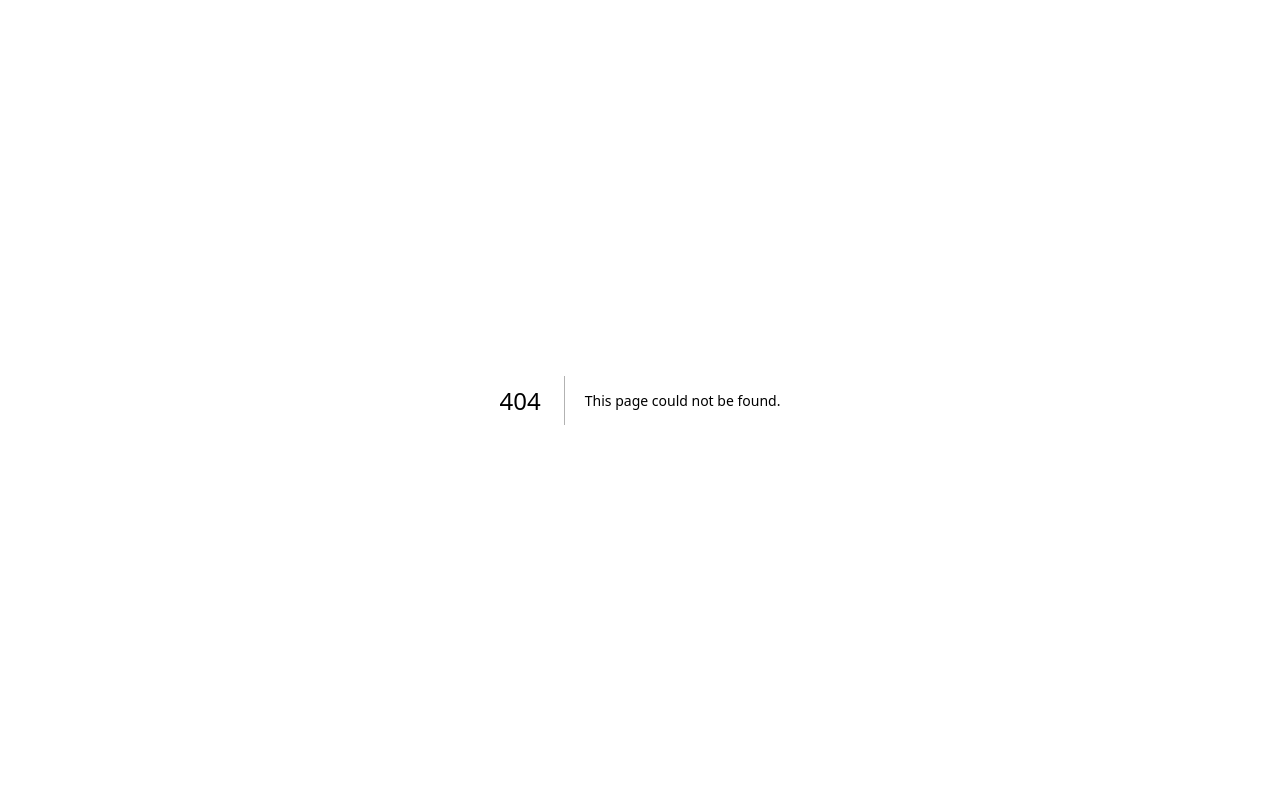
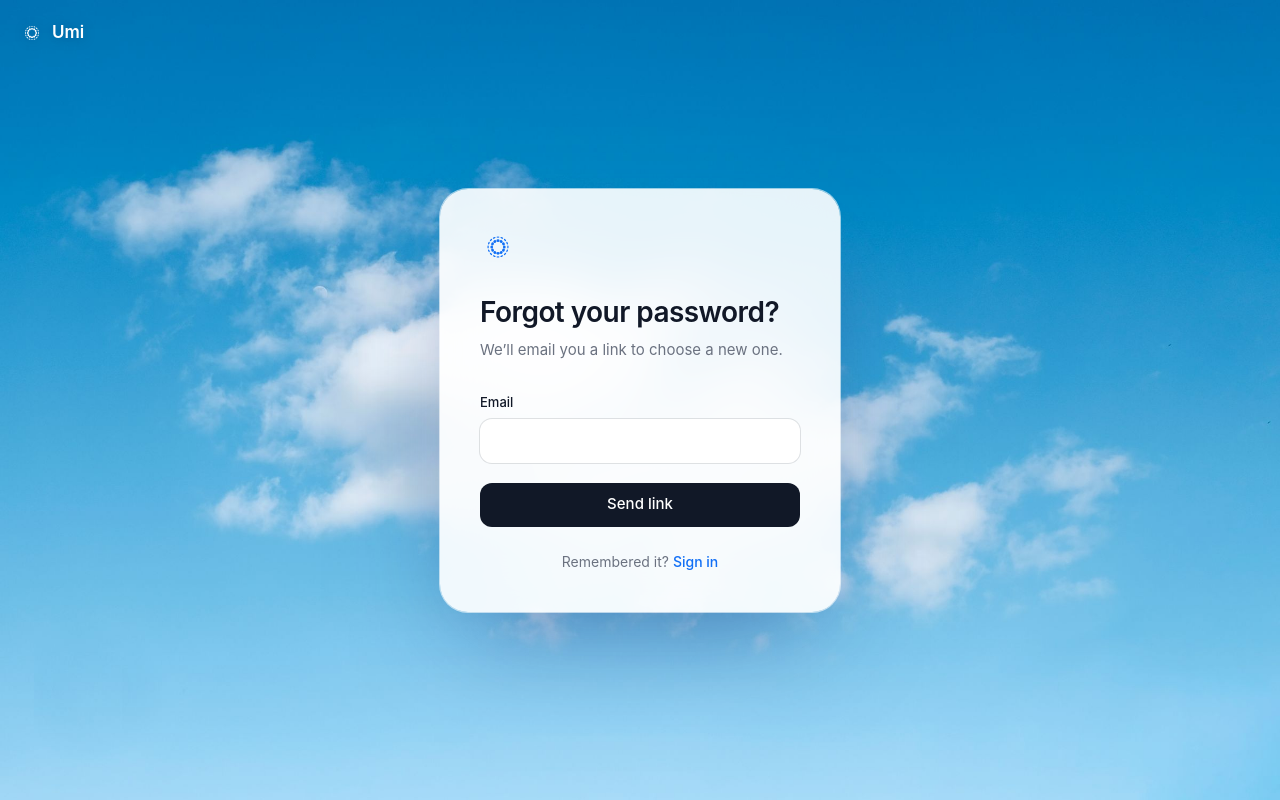
Before and after one commit to huseyinsezeryildirim/umi, a Next.js app in the folder apps/site/: page /forgot in a window 1280 px wide. Before the commit this address had no page. Built offline with nearby package versions, Linux system fonts and the light colour scheme; no server answers.

Commit message:
Accounts: email confirmation, password reset and a wrong-password limit; emails through Resend or Brevo (logged locally)

```diff
--- /dev/null
+++ b/apps/site/app/forgot/page.tsx
@@ -0,0 +1,8 @@
+import type { Metadata } from "next";
+import { ForgotForm } from "@/components/AuthForm";
+
+export const metadata: Metadata = { title: "Forgot password · Umi" };
+
+export default function Page() {
+  return <ForgotForm />;
+}
--- /dev/null
+++ b/apps/site/app/reset/page.tsx
@@ -0,0 +1,8 @@
+import type { Metadata } from "next";
+import { ResetForm } from "@/components/AuthForm";
+
+export const metadata: Metadata = { title: "New password · Umi" };
+
+export default function Page() {
+  return <ResetForm />;
+}
--- /dev/null
+++ b/apps/site/app/verify/page.tsx
@@ -0,0 +1,8 @@
+import type { Metadata } from "next";
+import { VerifyPage } from "@/components/AuthForm";
+
+export const metadata: Metadata = { title: "Confirm email · Umi" };
+
+export default function Page() {
+  return <VerifyPage />;
+}
--- a/apps/site/components/AuthForm.tsx
+++ b/apps/site/components/AuthForm.tsx
@@ -2,37 +2,13 @@
 
 import { motion } from "motion/react";
 import { useEffect, useState } from "react";
-import { getToken, signIn, signUp } from "@/lib/account";
+import { forgotPassword, getToken, resetPassword, signIn, signUp, verifyEmail } from "@/lib/account";
 import { Mark } from "./ui";
 
 const EASE = [0.25, 1, 0.5, 1] as const;
 
-/** The sign-in and sign-up page: one quiet card on the sky. */
-export function AuthForm({ mode }: { mode: "login" | "signup" }) {
-  const [email, setEmail] = useState("");
-  const [password, setPassword] = useState("");
-  const [busy, setBusy] = useState(false);
-  const [error, setError] = useState("");
-  const signup = mode === "signup";
-
-  // Already signed in: straight to the app.
-  useEffect(() => {
-    if (getToken()) location.replace("/app");
-  }, []);
-
-  const submit = async (e: React.FormEvent) => {
-    e.preventDefault();
-    setBusy(true);
-    setError("");
-    try {
-      await (signup ? signUp : signIn)(email, password);
-      location.assign("/app");
-    } catch (err) {
-      setError((err as Error).message);
-      setBusy(false);
-    }
-  };
-
+/** One quiet card on the sky, shared by every account page. */
+function Shell({ title, lead, children }: { title: string; lead: string; children: React.ReactNode }) {
   return (
     <main className="relative grid min-h-[100svh] place-items-center overflow-hidden px-4 py-16">
       <img src="/photos/sky.jpg" alt="" className="absolute inset-0 size-full object-cover" />
@@ -46,53 +22,216 @@ export function AuthForm({ mode }: { mode: "login" | "signup" }) {
         transition={{ duration: 0.7, ease: EASE }}
       >
         <Mark className="size-9 text-accent" />
-        <h1 className="mt-5 text-[28px] font-semibold tracking-[-0.02em]">{signup ? "Create your account" : "Welcome back"}</h1>
-        <p className="mt-1.5 text-[15px] text-muted">{signup ? "Record in your browser and share with a link." : "Sign in to record and edit."}</p>
+        <h1 className="mt-5 text-[28px] font-semibold tracking-[-0.02em]">{title}</h1>
+        <p className="mt-1.5 text-[15px] text-muted">{lead}</p>
+        {children}
+      </motion.div>
+    </main>
+  );
+}
 
-        <form onSubmit={submit} className="mt-8 grid gap-3">
+function Field({ label, hint, ...input }: { label: React.ReactNode; hint?: React.ReactNode } & React.InputHTMLAttributes<HTMLInputElement>) {
+  return (
     <label className="grid gap-1.5">
-            <span className="text-[13px] font-medium">Email</span>
+      <span className="flex justify-between text-[13px] font-medium">
+        {label}
+        {hint}
+      </span>
       <input
-              type="email"
         required
-              autoComplete="email"
-              value={email}
-              onChange={(e) => setEmail(e.currentTarget.value)}
+        {...input}
         className="h-11 rounded-xl bg-white px-3.5 text-[15px] shadow-[0_0_0_1px_rgb(17_24_39/0.12)] outline-none transition-shadow focus:shadow-[0_0_0_2px_var(--color-accent)]"
       />
     </label>
-          <label className="grid gap-1.5">
-            <span className="flex justify-between text-[13px] font-medium">
-              Password
-              {signup && <span className="font-normal text-faint">8 characters or more</span>}
-            </span>
-            <input
+  );
+}
+
+function ErrorLine({ error }: { error: string }) {
+  if (!error) return null;
+  return (
+    <motion.p initial={{ opacity: 0, y: -4 }} animate={{ opacity: 1, y: 0 }} className="rounded-xl bg-[#fef3f2] px-3.5 py-2.5 text-[14px] text-[#b42318]">
+      {error}
+    </motion.p>
+  );
+}
+
+function Submit({ busy, children }: { busy: boolean; children: React.ReactNode }) {
+  return (
+    <button type="submit" disabled={busy} className="mt-2 h-11 rounded-xl bg-ink text-[15px] font-medium text-white transition-opacity disabled:opacity-60">
+      {children}
+    </button>
+  );
+}
+
+function Footer({ children }: { children: React.ReactNode }) {
+  return <p className="mt-6 text-center text-[14px] text-muted">{children}</p>;
+}
+
+/** Runs a form action with a busy state and an error line. */
+function useAction() {
+  const [busy, setBusy] = useState(false);
+  const [error, setError] = useState("");
+  const run = (action: () => Promise<void>) => async (e?: React.FormEvent) => {
+    e?.preventDefault();
+    setBusy(true);
+    setError("");
+    try {
+      await action();
+    } catch (err) {
+      setError((err as Error).message);
+    }
+    setBusy(false);
+  };
+  return { busy, error, run };
+}
+
+const tokenFromUrl = () => new URLSearchParams(location.search).get("token") ?? "";
+
+/** Sign in and sign up. */
+export function AuthForm({ mode }: { mode: "login" | "signup" }) {
+  const [email, setEmail] = useState("");
+  const [password, setPassword] = useState("");
+  const { busy, error, run } = useAction();
+  const signup = mode === "signup";
+
+  // Already signed in: straight to the app.
+  useEffect(() => {
+    if (getToken()) location.replace("/app");
+  }, []);
+
+  const submit = run(async () => {
+    await (signup ? signUp : signIn)(email, password);
+    location.assign("/app");
+  });
+
+  return (
+    <Shell title={signup ? "Create your account" : "Welcome back"} lead={signup ? "Record in your browser and share with a link." : "Sign in to record and edit."}>
+      <form onSubmit={submit} className="mt-8 grid gap-3">
+        <Field label="Email" type="email" autoComplete="email" value={email} onChange={(e) => setEmail(e.currentTarget.value)} />
+        <Field
+          label="Password"
+          hint={
+            signup ? (
+              <span className="font-normal text-faint">8 characters or more</span>
+            ) : (
+              <a href="/forgot" className="font-normal text-accent">
+                Forgot password?
+              </a>
+            )
+          }
           type="password"
-              required
           minLength={signup ? 8 : undefined}
           autoComplete={signup ? "new-password" : "current-password"}
           value={password}
           onChange={(e) => setPassword(e.currentTarget.value)}
-              className="h-11 rounded-xl bg-white px-3.5 text-[15px] shadow-[0_0_0_1px_rgb(17_24_39/0.12)] outline-none transition-shadow focus:shadow-[0_0_0_2px_var(--color-accent)]"
         />
-          </label>
-          {error && (
-            <motion.p initial={{ opacity: 0, y: -4 }} animate={{ opacity: 1, y: 0 }} className="rounded-xl bg-[#fef3f2] px-3.5 py-2.5 text-[14px] text-[#b42318]">
-              {error}
-            </motion.p>
-          )}
-          <button type="submit" disabled={busy} className="mt-2 h-11 rounded-xl bg-ink text-[15px] font-medium text-white transition-opacity disabled:opacity-60">
-            {busy ? (signup ? "Creating…" : "Signing in…") : signup ? "Create account" : "Sign in"}
-          </button>
+        <ErrorLine error={error} />
+        <Submit busy={busy}>{busy ? (signup ? "Creating…" : "Signing in…") : signup ? "Create account" : "Sign in"}</Submit>
       </form>
-
-        <p className="mt-6 text-center text-[14px] text-muted">
+      <Footer>
         {signup ? "Already have an account? " : "New to Umi? "}
         <a href={signup ? "/login" : "/signup"} className="font-medium text-accent">
           {signup ? "Sign in" : "Create an account"}
         </a>
-        </p>
-      </motion.div>
-    </main>
+      </Footer>
+    </Shell>
   );
 }
+
+/** Asks for a reset link. */
+export function ForgotForm() {
+  const [email, setEmail] = useState("");
+  const [sent, setSent] = useState(false);
+  const { busy, error, run } = useAction();
+  const submit = run(async () => {
+    await forgotPassword(email);
+    setSent(true);
+  });
+  if (sent)
+    return (
+      <Shell title="Check your email" lead={`If ${email} has an Umi account, a link to choose a new password is on its way. It works for 1 hour.`}>
+        <Footer>
+          <a href="/login" className="font-medium text-accent">
+            Back to sign in
+          </a>
+        </Footer>
+      </Shell>
+    );
+  return (
+    <Shell title="Forgot your password?" lead="We’ll email you a link to choose a new one.">
+      <form onSubmit={submit} className="mt-8 grid gap-3">
+        <Field label="Email" type="email" autoComplete="email" value={email} onChange={(e) => setEmail(e.currentTarget.value)} />
+        <ErrorLine error={error} />
+        <Submit busy={busy}>{busy ? "Sending…" : "Send link"}</Submit>
+      </form>
+      <Footer>
+        Remembered it?{" "}
+        <a href="/login" className="font-medium text-accent">
+          Sign in
+        </a>
+      </Footer>
+    </Shell>
+  );
+}
+
+/** Chooses a new password from an emailed link. */
+export function ResetForm() {
+  const [password, setPassword] = useState("");
+  const { busy, error, run } = useAction();
+  const submit = run(async () => {
+    await resetPassword(tokenFromUrl(), password);
+    location.assign("/app");
+  });
+  return (
+    <Shell title="Choose a new password" lead="You’ll be signed out everywhere else.">
+      <form onSubmit={submit} className="mt-8 grid gap-3">
+        <Field label="New password" hint={<span className="font-normal text-faint">8 characters or more</span>} type="password" minLength={8} autoComplete="new-password" value={password} onChange={(e) => setPassword(e.currentTarget.value)} />
+        <ErrorLine error={error} />
+        <Submit busy={busy}>{busy ? "Saving…" : "Save and sign in"}</Submit>
+      </form>
+      {error && (
+        <Footer>
+          <a href="/forgot" className="font-medium text-accent">
+            Send a new link
+          </a>
+        </Footer>
+      )}
+    </Shell>
+  );
+}
+
+/** Opens from the confirmation email. One request per page load, even when effects run twice. */
+let verifying: Promise<void> | null = null;
+export function VerifyPage() {
+  const [state, setState] = useState<"working" | "done" | "failed">("working");
+  const [error, setError] = useState("");
+  useEffect(() => {
+    verifying ??= verifyEmail(tokenFromUrl());
+    verifying
+      .then(() => setState("done"))
+      .catch((e) => (setError((e as Error).message), setState("failed")));
+  }, []);
+  if (state === "working")
+    return (
+      <Shell title="Confirming…" lead="One moment.">
+        {null}
+      </Shell>
+    );
+  if (state === "failed")
+    return (
+      <Shell title="That link didn’t work" lead={error}>
+        <Footer>
+          <a href="/app" className="font-medium text-accent">
+            Open Umi to send a new one
+          </a>
+        </Footer>
+      </Shell>
+    );
+  return (
+    <Shell title="Email confirmed" lead="Thanks. Your account is all set.">
+      <a href="/app" className="mt-8 grid h-11 place-items-center rounded-xl bg-ink text-[15px] font-medium text-white">
+        Start recording
+      </a>
+    </Shell>
+  );
+}
--- a/apps/site/components/Workspace.tsx
+++ b/apps/site/components/Workspace.tsx
@@ -1,7 +1,7 @@
 "use client";
 
 import { useEffect, useState } from "react";
-import { type Account, me, signOut } from "@/lib/account";
+import { type Account, me, resendVerification, signOut } from "@/lib/account";
 import { Recorder } from "./Recorder";
 import { Mark } from "./ui";
 
@@ -34,7 +34,32 @@ export function Workspace() {
       </main>
     );
 
-  return <Recorder account={<AccountMenu account={account} />} />;
+  return (
+    <>
+      {!account.emailVerified && <VerifyBanner email={account.email} />}
+      <Recorder account={<AccountMenu account={account} />} />
+    </>
+  );
+}
+
+/** Until the email is confirmed: a thin reminder with a way to resend the link. */
+function VerifyBanner({ email }: { email: string | null }) {
+  const [sent, setSent] = useState(false);
+  const [hidden, setHidden] = useState(false);
+  if (hidden) return null;
+  return (
+    <div className="fixed bottom-4 left-1/2 z-50 flex w-[min(560px,calc(100vw-32px))] -translate-x-1/2 items-center gap-3 rounded-2xl bg-ink px-4 py-3 text-[14px] text-white shadow-[0_20px_50px_-12px_rgb(17_24_39/0.5)]">
+      <span className="flex-1">{sent ? `Sent. Check ${email}.` : `Confirm your email: we sent a link to ${email}.`}</span>
+      {!sent && (
+        <button type="button" onClick={() => void resendVerification().then(() => setSent(true))} className="font-medium whitespace-nowrap text-[#8ab8ff]">
+          Send again
+        </button>
+      )}
+      <button type="button" aria-label="Hide" onClick={() => setHidden(true)} className="text-white/50 hover:text-white">
+        ✕
+      </button>
+    </div>
+  );
 }
 
 function AccountMenu({ account }: { account: Account }) {
@@ -48,7 +73,10 @@ function AccountMenu({ account }: { account: Account }) {
       {open && (
         <div className="absolute top-11 right-0 z-50 w-60 rounded-2xl bg-white p-2 text-left shadow-[0_0_0_1px_rgb(17_24_39/0.08),0_20px_50px_-12px_rgb(17_24_39/0.25)]">
           <p className="truncate px-3 pt-2 text-[14px] font-medium">{account.email}</p>
-          <p className="px-3 pb-2 text-[12px] text-faint">{account.isPaid ? "Umi Cloud" : "Free"}</p>
+          <p className="px-3 pb-2 text-[12px] text-faint">
+            {account.isPaid ? "Umi Cloud" : "Free"}
+            {account.emailVerified ? "" : " · email not confirmed"}
+          </p>
           <a href="/" className="block rounded-xl px-3 py-2 text-[14px] hover:bg-ink/5">
             Umi website
           </a>
--- a/apps/site/lib/account.ts
+++ b/apps/site/lib/account.ts
@@ -4,7 +4,7 @@
 export const API = (process.env.NEXT_PUBLIC_UMI_API ?? "http://localhost:8799").replace(/\/+$/, "");
 const KEY = "umi.session";
 
-export type Account = { id: string; email: string | null; isPaid: boolean };
+export type Account = { id: string; email: string | null; isPaid: boolean; emailVerified: boolean };
 
 export function getToken(): string | null {
   try {
@@ -66,3 +66,21 @@ export async function signOut() {
   await call("/api/auth/logout", { method: "POST" }).catch(() => {});
   setToken(null);
 }
+
+export async function verifyEmail(token: string) {
+  await call("/api/auth/verify", { method: "POST", body: JSON.stringify({ token }) });
+}
+
+export async function resendVerification() {
+  await call("/api/auth/resend-verification", { method: "POST" });
+}
+
+export async function forgotPassword(email: string) {
+  await call("/api/auth/forgot", { method: "POST", body: JSON.stringify({ email }) });
+}
+
+export async function resetPassword(token: string, password: string): Promise<Account> {
+  const r = await call<{ token: string; account: Account }>("/api/auth/reset", { method: "POST", body: JSON.stringify({ token, password }) });
+  setToken(r.token);
+  return r.account;
+}
```
Lines whose indentation alone changed are shown as unchanged.
